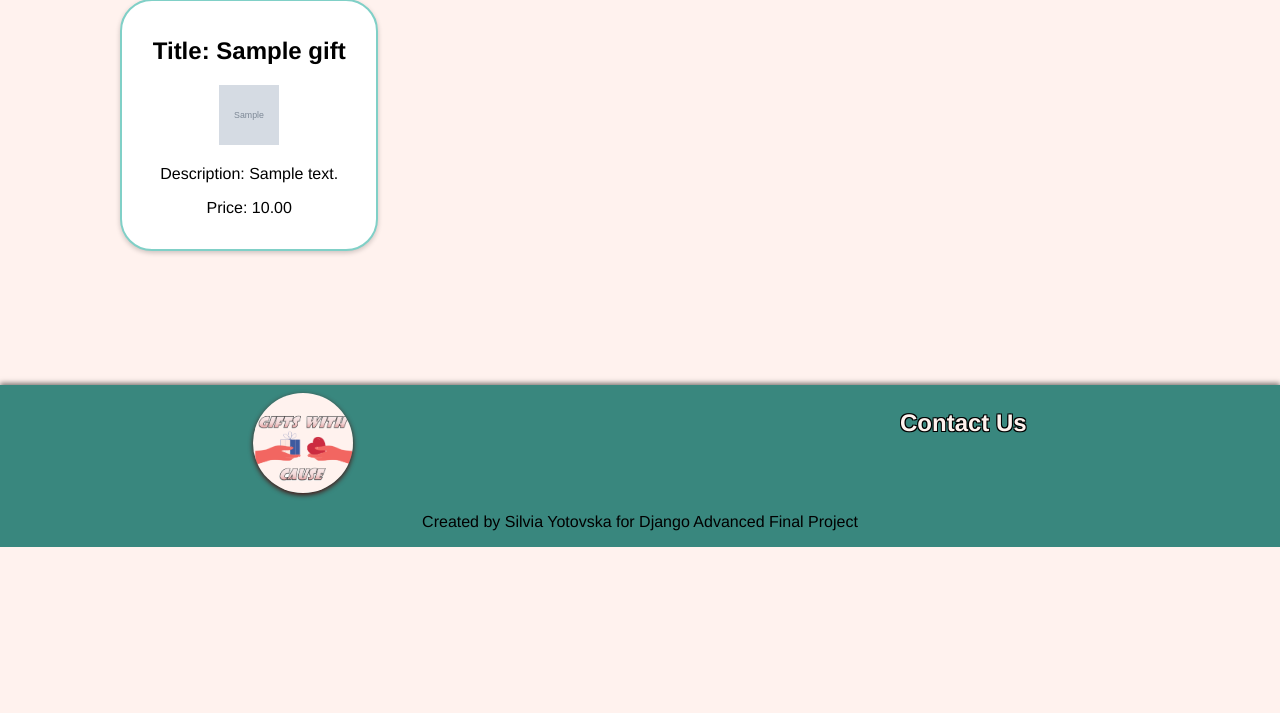
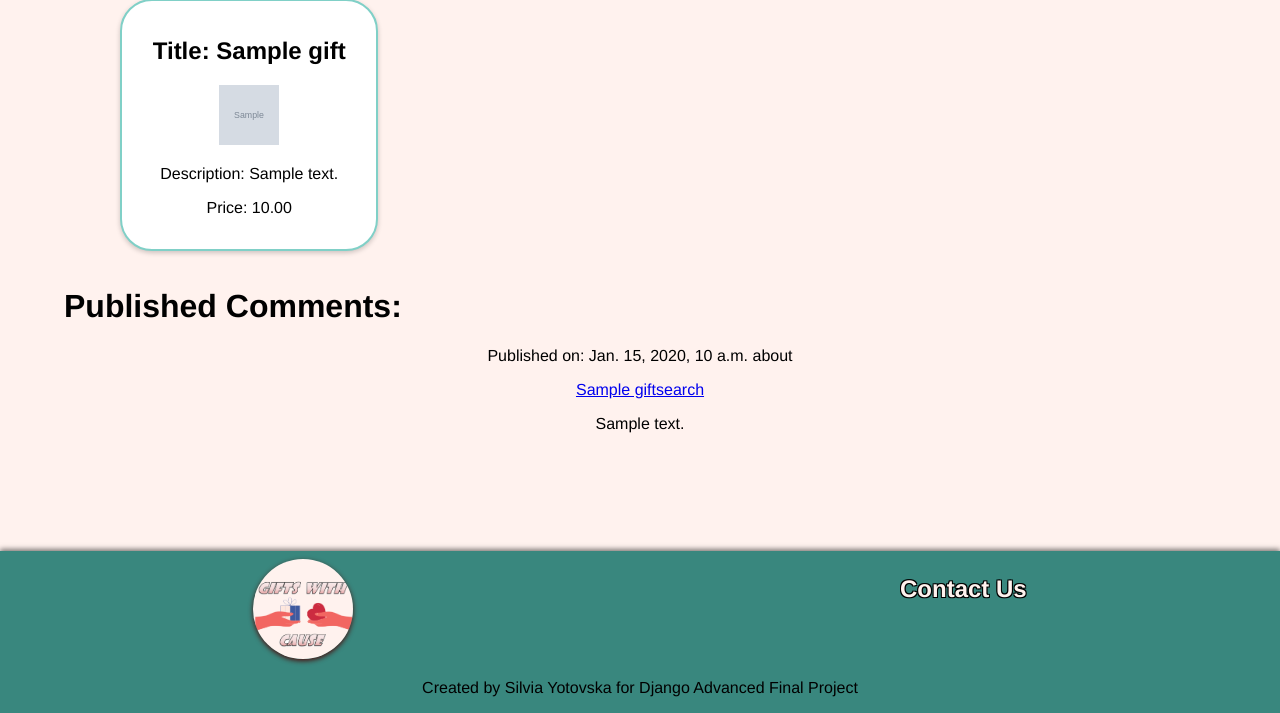
Before and after one commit to sisialt/GiftWithCause_DjangoProject, a Django app: page /profile/1/details/ in a window 1280 px wide. Shown: the part 859-1572 px from the top of the page. Before the commit the page ends 1406 px from the top, so only its background shows below. Run offline with Django 4.2, Linux system fonts and the light colour scheme; tables that the repository leaves empty hold one stand-in row (values such as "Sample post"); grey boxes marked "Sample" are stand-in pictures.

Commit message:
Link to gift, add comments section

```diff
--- a/templates/profile-details.html
+++ b/templates/profile-details.html
@@ -41,7 +41,7 @@
     {% if user.gift_searches.all.count > 0 %}
         <ul class="posts-container">
             {% for gift in user.gift_searches.all %}
-                <a href="" class="post-card">
+                <a href="{% url 'gift-search-details' gift.pk %}" class="post-card">
                     <h2>Title: {{ gift.title }}</h2>
                     <img src="{{ gift.image }}" width="60px" height="60px">
                     <p>Price: {{ gift.up_to_price }}</p>
@@ -73,4 +73,21 @@
             <h3 style="text-align: left">There are no published gifts yet.</h3>
         {% endif %}
     {% endif %}
+
+    <h1 style="text-align: left">Published Comments:</h1>
+    {% if comments %}
+        {% for comment in comments %}
+            <div>
+                <p>Published on: {{ comment.created_at }} about</p>
+                {% if comment.to_gift_search %}
+                    <a href="{% url 'gift-search-details' comment.to_gift_search.pk %}">{{ comment.to_gift_search.title }}</a>
+                {% else %}
+                    <a href="{% url 'gift-details' comment.to_gift.pk %}">{{ comment.to_gift.title }}</a>
+                {% endif %}
+                <p>{{ comment }}</p>
+            </div>
+        {% endfor %}
+    {% else %}
+        <h3 style="text-align: left">There are no published comments yet.</h3>
+    {% endif %}
 {% endblock %}
```
